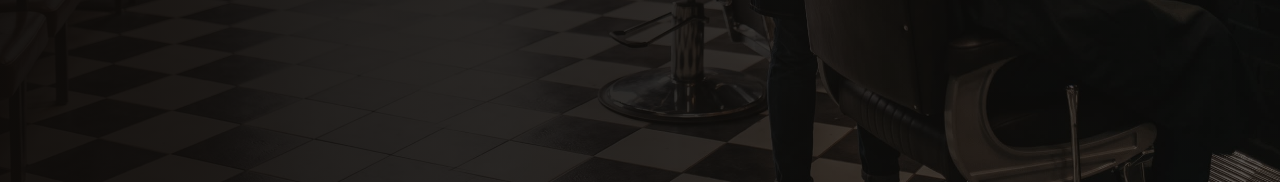
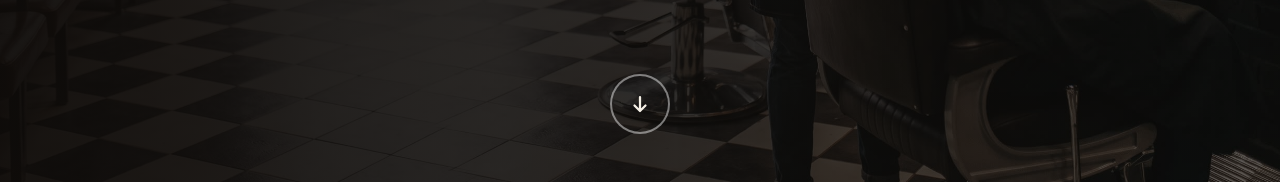
Before and after one commit to lauvis11/sistema-barberias, a Next.js app: page / in a window 1280 px wide. Shown: the part 612-794 px from the top of the page. Built offline with nearby package versions, Linux system fonts and the light colour scheme.

Commit message:
feat: agregando indicador para deslizar hacia abajo en el hero

```diff
--- a/src/components/hero.tsx
+++ b/src/components/hero.tsx
@@ -38,19 +38,19 @@ export function Hero() {
           </h1>
 
           <p
-            style={{ animationDelay: "100ms" }}
+            style={{ animationDelay: "140ms" }}
             className="hero-stagger mt-5 max-w-[44ch] text-base leading-relaxed text-[#DFD7CC] drop-shadow-[0_2px_10px_rgba(0,0,0,0.6)] sm:text-lg"
           >
             {siteConfig.description} Elegí tu barbero, consultá disponibilidad en vivo y asegurá tu lugar sin esperas.
           </p>
 
           <div
-            style={{ animationDelay: "200ms" }}
+            style={{ animationDelay: "280ms" }}
             className="hero-stagger mt-8 flex flex-col gap-3.5 sm:flex-row sm:items-center"
           >
             <button
               type="button"
-              className="inline-flex h-12 items-center justify-center gap-2.5 rounded-xl border border-transparent bg-[#C89D54] ps-6 pe-5.5 text-base font-semibold text-[#14110F] shadow-[0_0_0_1px_oklch(1_0_0/0.2),0_8px_20px_oklch(0_0_0/0.5)] transition-[scale,background-color,box-shadow] duration-150 ease-out [-webkit-tap-highlight-color:transparent] hover:bg-[#D4AB63] motion-safe:enabled:active:scale-[0.96]"
+              className="inline-flex h-12 items-center justify-center gap-2.5 rounded-xl border border-transparent bg-[#C89D54] ps-6 pe-5.5 text-base font-semibold text-[#14110F] shadow-[0_0_0_1px_oklch(1_0_0/0.2),0_8px_20px_oklch(0_0_0/0.5)] transition-[scale,background-color,box-shadow] duration-250 ease-out [-webkit-tap-highlight-color:transparent] hover:bg-[#D4AB63] motion-safe:enabled:active:scale-[0.96]"
             >
               <span>Reservar mi turno</span>
               <svg
@@ -79,13 +79,36 @@ export function Hero() {
 
             <button
               type="button"
-              className="inline-flex h-12 items-center justify-center rounded-xl border border-transparent bg-[#14110F]/75 px-5 text-base font-medium text-[#F5F0E6] shadow-[0_0_0_1px_oklch(1_0_0/0.16)] backdrop-blur-sm transition-[scale,background-color,box-shadow] duration-150 ease-out [-webkit-tap-highlight-color:transparent] hover:bg-[#14110F]/90 hover:shadow-[0_0_0_1px_oklch(1_0_0/0.26)] motion-safe:enabled:active:scale-[0.96]"
+              className="inline-flex h-12 items-center justify-center rounded-xl border border-transparent bg-[#14110F]/75 px-5 text-base font-medium text-[#F5F0E6] shadow-[0_0_0_1px_oklch(1_0_0/0.16)] backdrop-blur-sm transition-[scale,background-color,box-shadow] duration-250 ease-out [-webkit-tap-highlight-color:transparent] hover:bg-[#14110F]/90 hover:shadow-[0_0_0_1px_oklch(1_0_0/0.26)] motion-safe:enabled:active:scale-[0.96]"
             >
               Carta de servicios
             </button>
           </div>
         </div>
       </div>
+
+      {/* Indicador de deslizar hacia abajo */}
+      <a
+        href="#contenido"
+        aria-label="Deslizar hacia abajo"
+        style={{ animationDelay: "420ms" }}
+        className="hero-stagger absolute bottom-12 left-1/2 flex h-14 w-14 -translate-x-1/2 items-center justify-center overflow-hidden rounded-full border border-transparent bg-transparent text-[#F5F0E6] shadow-[0_0_0_2px_oklch(1_0_0/0.45)] transition-[scale,box-shadow,color] duration-250 ease-out [-webkit-tap-highlight-color:transparent] hover:text-[#C89D54] hover:shadow-[0_0_0_2px_oklch(1_0_0/0.75)] motion-safe:active:scale-[0.96] sm:bottom-14"
+      >
+        <svg
+          viewBox="0 0 24 24"
+          fill="none"
+          stroke="currentColor"
+          strokeWidth="2.25"
+          strokeLinecap="round"
+          strokeLinejoin="round"
+          className="scroll-hint-arrow h-6 w-6"
+        >
+          <path
+            d="M12 5v14M6.5 13.5 12 19l5.5-5.5"
+            vectorEffect="non-scaling-stroke"
+          />
+        </svg>
+      </a>
     </section>
   );
 }
```
